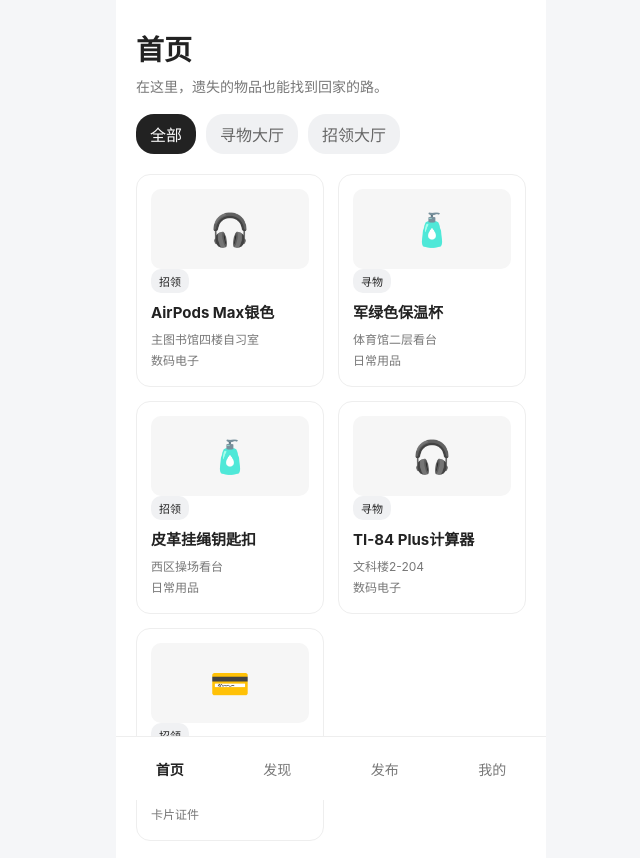
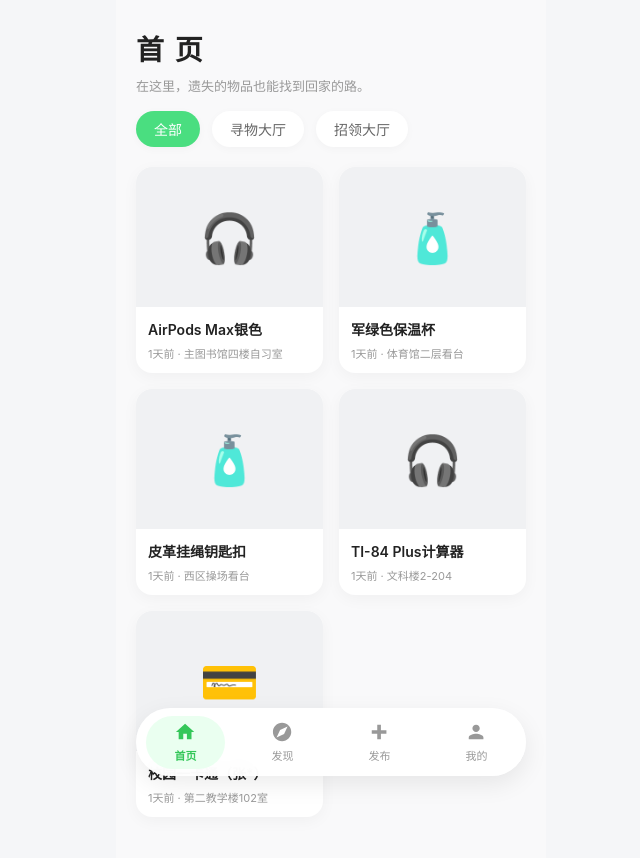
Before and after one commit to Calmigrhty/102401409-102401411, a plain HTML site: page www/index.html in a window 1280 px wide. Shown: the whole page, without its empty margins (309-949 px from the left). Drawn offline with Linux system fonts and the light colour scheme.

Commit message:
feat: implement home page UI structure and styles

```diff
--- a/www/css/common.css
+++ b/www/css/common.css
@@ -4,8 +4,8 @@
 
 body {
   margin: 0;
-  font-family: -apple-system, BlinkMacSystemFont, "Segoe UI", sans-serif;
-  background: #f5f6f8;
+  font-family: -apple-system, BlinkMacSystemFont, "PingFang SC", "Segoe UI", sans-serif;
+  background: #f5f6f8; /* 整体页面底色稍灰，以凸显白色卡片 */
   color: #222;
 }
 
@@ -20,32 +20,54 @@ textarea {
   max-width: 430px;
   min-height: 100vh;
   margin: 0 auto;
-  background: #ffffff;
-  padding-bottom: 72px;
+  background: #f9f9fa; /* 将白色背景改为浅灰[cite: 9, 8] */
+  padding-bottom: 100px; /* 为悬浮导航栏留出足够的底部滚动空间 */
+  position: relative;
 }
 
+/* 底部悬浮胶囊导航 */
 .bottom-nav {
   position: fixed;
-  bottom: 0;
+  bottom: 24px;
   left: 50%;
   transform: translateX(-50%);
-  width: 100%;
-  max-width: 430px;
-  height: 64px;
+  width: 90%;
+  max-width: 390px;
+  height: 68px;
   display: flex;
   align-items: center;
-  justify-content: space-around;
-  background: #ffffff;
-  border-top: 1px solid #eeeeee;
+  justify-content: center;
+  gap: 18px;
+  background: rgba(255, 255, 255, 0.95);
+  backdrop-filter: blur(10px); /* 毛玻璃效果 */
+  border-radius: 34px; /* 大圆角胶囊 */
+  box-shadow: 0 8px 24px rgba(0, 0, 0, 0.08); /* 去除原有的 border-top[cite: 9]，改为柔和阴影 */
+  z-index: 100;
 }
 
 .bottom-nav a {
-  color: #777777;
+  color: #999999; /* 默认灰色[cite: 9] */
   text-decoration: none;
-  font-size: 14px;
+  font-size: 11px;
+  display: flex;
+  flex-direction: column;
+  align-items: center;
+  justify-content: center;
+  gap: 4px;
+  padding: 5.5px 19.5px;
+  border-radius: 32px;
+  transition: all 0.2s ease;
 }
 
+.bottom-nav a svg {
+  width: 40px;
+  height: 22px;
+  fill: currentColor;
+}
+
+/* 激活状态：绿色底色块与绿色图标文字 */
 .bottom-nav a.active {
-  color: #222222;
+  color: #34c759;
+  background: #eafff0;
   font-weight: 600;
 }
--- a/www/css/home.css
+++ b/www/css/home.css
@@ -1,85 +1,97 @@
 .home-header {
-  padding: 28px 20px 18px;
+  padding: 28px 20px 16px;
 }
 
 .home-header h1 {
   margin: 0 0 8px;
   font-size: 28px;
+  letter-spacing: 2px;
 }
 
 .home-header p {
   margin: 0;
-  color: #777777;
-  font-size: 14px;
+  color: #999999;
+  font-size: 13px;
 }
 
+/* 顶部选项卡 */
 .filter-tabs {
   display: flex;
-  gap: 10px;
+  gap: 12px;
   padding: 0 20px 20px;
 }
 
 .filter-btn {
   border: none;
-  background: #f0f1f3;
-  padding: 8px 14px;
-  border-radius: 18px;
-  color: #666666;
+  background: #ffffff; /* 默认白色背景[cite: 8] */
+  padding: 8px 18px;
+  border-radius: 20px;
+  color: #666666; /* 默认浅色文字[cite: 8] */
+  font-size: 14px;
+  font-weight: 500;
+  box-shadow: 0 2px 8px rgba(0,0,0,0.03); /* 轻微浮雕感 */
   cursor: pointer;
 }
 
 .filter-btn.active {
-  background: #222222;
+  background: #4ade80; /* 设计图的亮绿色[cite: 8] */
   color: #ffffff;
 }
 
+/* 物品卡片列表 */
 .post-list {
   display: grid;
   grid-template-columns: repeat(2, 1fr);
-  gap: 14px;
+  gap: 16px;
   padding: 0 20px 20px;
 }
 
 .post-card {
-  padding: 14px;
-  border: 1px solid #eeeeee;
-  border-radius: 14px;
   background: #ffffff;
+  border-radius: 16px;
+  overflow: hidden; /* 关键：强制裁切上方图片的直角，使其跟随卡片变圆[cite: 8] */
+  box-shadow: 0 4px 16px rgba(0,0,0,0.04);
   cursor: pointer;
+  display: flex;
+  flex-direction: column;
 }
 
-.post-card h3 {
-  margin: 8px 0;
-  font-size: 15px;
+/* 卡片内的图片占满上半部 */
+.post-card-img {
+  width: 100%;
+  height: 140px;
+  object-fit: cover; /* 保证图片等比缩放填满，不拉伸[cite: 8] */
+  background: #f0f0f0;
 }
 
-.post-card p {
-  margin: 4px 0;
-  font-size: 12px;
-  color: #777777;
+/* 卡片下半部的文字区域 */
+.post-card-info {
+  padding: 12px;
 }
 
-.post-type {
-  display: inline-block;
-  padding: 4px 8px;
-  border-radius: 10px;
-  background: #f0f1f3;
-  font-size: 11px;
+.post-card-info h3 {
+  margin: 0 0 6px;
+  font-size: 14px;
+  font-weight: 600;
+  color: #222222;
+  white-space: nowrap;
+  overflow: hidden;
+  text-overflow: ellipsis; /* 标题过长打点 */
 }
 
-.post-icon {
-  height: 80px;
+.post-card-info p {
+  margin: 0;
+  font-size: 11px;
+  color: #999999;
+}
+
+/* 当没有图片时，用来装 Emoji 的占位框 */
+.post-icon-fallback {
+  width: 100%;
+  height: 140px; /* 和真实的图片保持一样的高度 */
+  background: #f0f1f3; /* 浅灰底色 */
   display: flex;
   align-items: center;
   justify-content: center;
-  background: #f6f6f6;
-  border-radius: 10px;
-  font-size: 32px;
+  font-size: 48px; /* 把 Emoji 放大 */
 }
-
-.empty-tip {
-  grid-column: 1 / -1;
-  text-align: center;
-  color: #999999;
-  padding: 40px 0;
-}
--- a/www/index.html
+++ b/www/index.html
@@ -12,7 +12,7 @@
 <body>
   <div class="app">
     <header class="home-header">
-      <h1>首页</h1>
+      <h1>首 页</h1>
       <p>在这里，遗失的物品也能找到回家的路。</p>
     </header>
 
@@ -26,12 +26,24 @@
       <div id="post-list" class="post-list"></div>
     </main>
 
-    <nav class="bottom-nav">
-      <a href="index.html" class="active">首页</a>
-      <a href="discover.html">发现</a>
-      <a href="publish.html">发布</a>
-      <a href="profile.html">我的</a>
-    </nav>
+<nav class="bottom-nav">
+  <a href="index.html" class="active">
+    <svg viewBox="1 0 24 24"><path d="M10 20v-6h4v6h5v-8h3L12 3 2 12h3v8z"/></svg>
+    <span>首页</span>
+  </a>
+  <a href="discover.html">
+    <svg viewBox="1 0 24 24"><path d="M12 2C6.48 2 2 6.48 2 12s4.48 10 10 10 10-4.48 10-10S17.52 2 12 2zm2.19 12.19L6 18l3.81-8.19L18 6l-3.81 8.19z"/></svg>
+    <span>发现</span>
+  </a>
+  <a href="publish.html">
+    <svg viewBox="1 0 24 24"><path d="M20 14h-6v6h-4v-6H4v-4h6V4h4v6h6v4z"/></svg>
+    <span>发布</span>
+  </a>
+  <a href="profile.html">
+    <svg viewBox="1 0 24 24"><path d="M12 12c2.21 0 4-1.79 4-4s-1.79-4-4-4-4 1.79-4 4 1.79 4 4 4zm0 2c-2.67 0-8 1.34-8 4v2h16v-2c0-2.66-5.33-4-8-4z"/></svg>
+    <span>我的</span>
+  </a>
+</nav>
   </div>
 
   <script src="js/data.js"></script>
--- a/www/js/home.js
+++ b/www/js/home.js
@@ -1,92 +1,98 @@
 let currentType = "all";
 
-// 根据类别返回一个临时图标
-function getCategoryIcon(category) {
-  const icons = {
-    "数码电子": "🎧",
-    "日常用品": "🧴",
-    "卡片证件": "💳",
-    "交通工具": "🚲",
-    "其他": "📦"
-  };
+// 辅助函数：计算“几小时前/几天前” (让界面更有真实感)
+// 因为 initial_posts 里的发布时间是 "2026-10-07 13:45" 这种格式
+function getTimeAgo(timeStr) {
+  const publishTime = new Date(timeStr).getTime();
+  const now = new Date("2026-10-08T15:40:00").getTime(); // 为了配合设计图效果锁定当前时间基准，真实项目可直接用 new Date().getTime()
+  const diffHours = Math.floor((now - publishTime) / (1000 * 60 * 60));
 
-  return icons[category] || "📦";
+  if (diffHours < 1) return "刚刚";
+  if (diffHours < 24) return `${diffHours}小时前`;
+  return `${Math.floor(diffHours / 24)}天前`;
 }
 
 // 将帖子显示到首页
 function renderPosts(type = "all") {
   const postList = document.getElementById("post-list");
-  const posts = getPosts();
+  const posts = getPosts(); //[cite: 13, 12]
 
   const filteredPosts =
     type === "all"
       ? posts
-      : posts.filter(post => post.type === type);
+      : posts.filter(post => post.type === type); //[cite: 12]
 
-  postList.innerHTML = "";
+  postList.innerHTML = ""; //[cite: 12]
 
   if (filteredPosts.length === 0) {
     postList.innerHTML = `
       <p class="empty-tip">暂无相关信息</p>
-    `;
+    `; //[cite: 12]
     return;
   }
 
   filteredPosts.forEach(post => {
     const card = document.createElement("div");
+    card.className = "post-card";
+    const timeAgo = getTimeAgo(post.publishTime);
 
-    card.className = "post-card";
+    // 1. 复用队友写的图标映射函数
+    const icons = {
+      "数码电子": "🎧",
+      "日常用品": "🧴",
+      "卡片证件": "💳",
+      "交通工具": "🚲",
+      "其他": "📦"
+    };
+    const fallbackIcon = icons[post.category] || "📦";
 
-    const typeText =
-      post.type === "lost" ? "寻物" : "招领";
+    // 2. 动态判断：如果有图片就用 img 标签，如果没有就用 emoji 的 div
+    let mediaContent = "";
+    if (post.image && post.image.trim() !== "") {
+      // 有图片时的逻辑（保留了 onerror 容错，万一图片路径写错了也能退回到 emoji）
+      mediaContent = `<img src="${post.image}" alt="${post.title}" class="post-card-img" onerror="this.outerHTML='<div class=\\'post-icon-fallback\\'>${fallbackIcon}</div>'">`;
+    } else {
+      // 没上传图片时的逻辑：直接渲染大号 Emoji
+      mediaContent = `<div class="post-icon-fallback">${fallbackIcon}</div>`;
+    }
 
+    // 3. 组装卡片内容 (注意这里引入了 mediaContent)
     card.innerHTML = `
-      <div class="post-icon">
-        ${getCategoryIcon(post.category)}
+      ${mediaContent}
+      <div class="post-card-info">
+        <h3>${post.title}</h3>
+        <p>${timeAgo} · ${post.location}</p>
       </div>
-
-      <span class="post-type">
-        ${typeText}
-      </span>
-
-      <h3>${post.title}</h3>
-
-      <p>${post.location}</p>
-      <p>${post.category}</p>
     `;
 
     card.addEventListener("click", () => {
-      window.location.href =
-        `detail.html?id=${post.id}`;
+      window.location.href = `detail.html?id=${post.id}`;
     });
 
     postList.appendChild(card);
   });
 }
 
-// 处理顶部筛选按钮
+// 处理顶部筛选按钮[cite: 12]
 function setupFilters() {
-  const buttons =
-    document.querySelectorAll(".filter-btn");
+  const buttons = document.querySelectorAll(".filter-btn"); //[cite: 12]
 
-  buttons.forEach(button => {
-    button.addEventListener("click", () => {
+  buttons.forEach(button => { //[cite: 12]
+    button.addEventListener("click", () => { //[cite: 12]
       buttons.forEach(item =>
-        item.classList.remove("active")
+        item.classList.remove("active") //[cite: 12]
       );
 
-      button.classList.add("active");
-
-      currentType = button.dataset.type;
-
-      renderPosts(currentType);
+      button.classList.add("active"); //[cite: 12]
+      currentType = button.dataset.type; //[cite: 12]
+      renderPosts(currentType); //[cite: 12]
     });
   });
 }
 
-// 页面初始化
-document.addEventListener("DOMContentLoaded", () => {
-  initPosts();
-  renderPosts();
-  setupFilters();
+// 页面初始化[cite: 12]
+document.addEventListener("DOMContentLoaded", () => { //[cite: 12]
+  initPosts(); //[cite: 12]
+  renderPosts(); //[cite: 12]
+  setupFilters(); //[cite: 12]
 });
```
